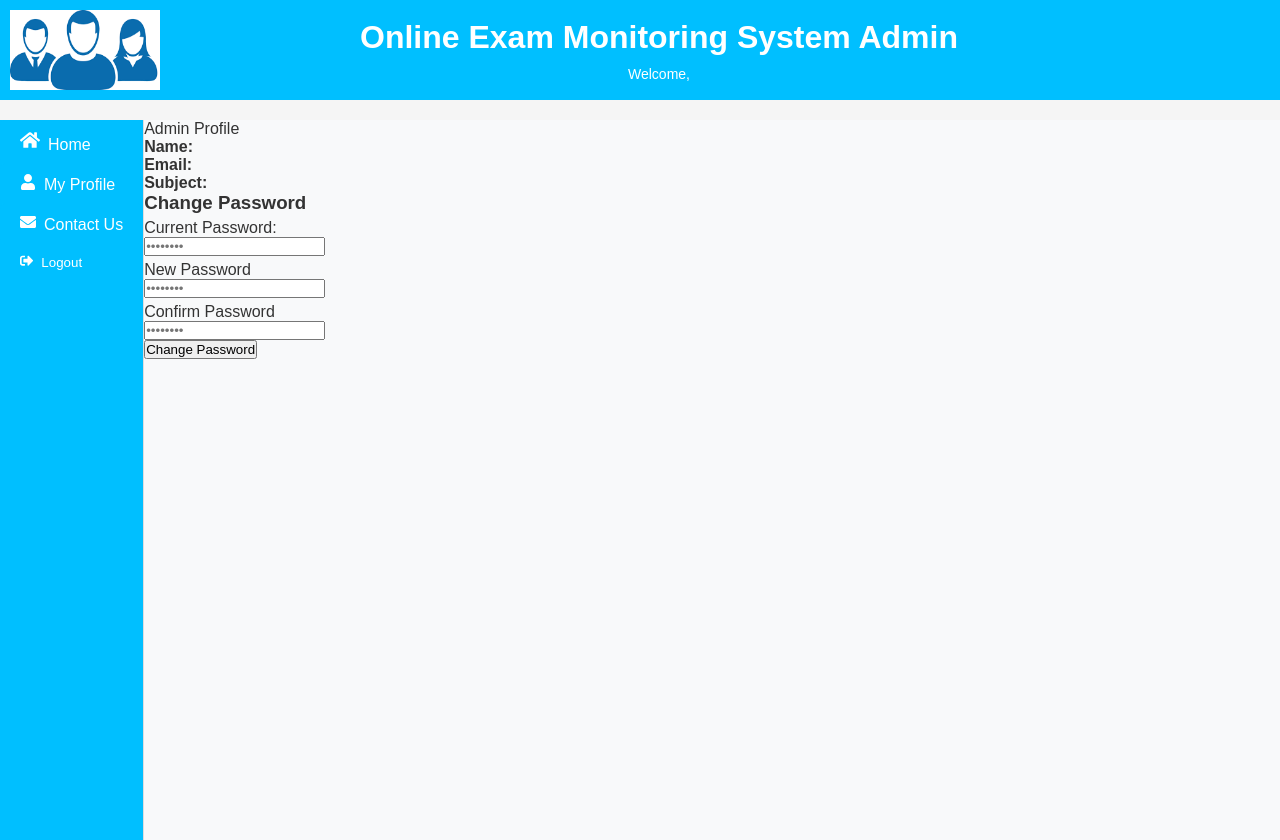
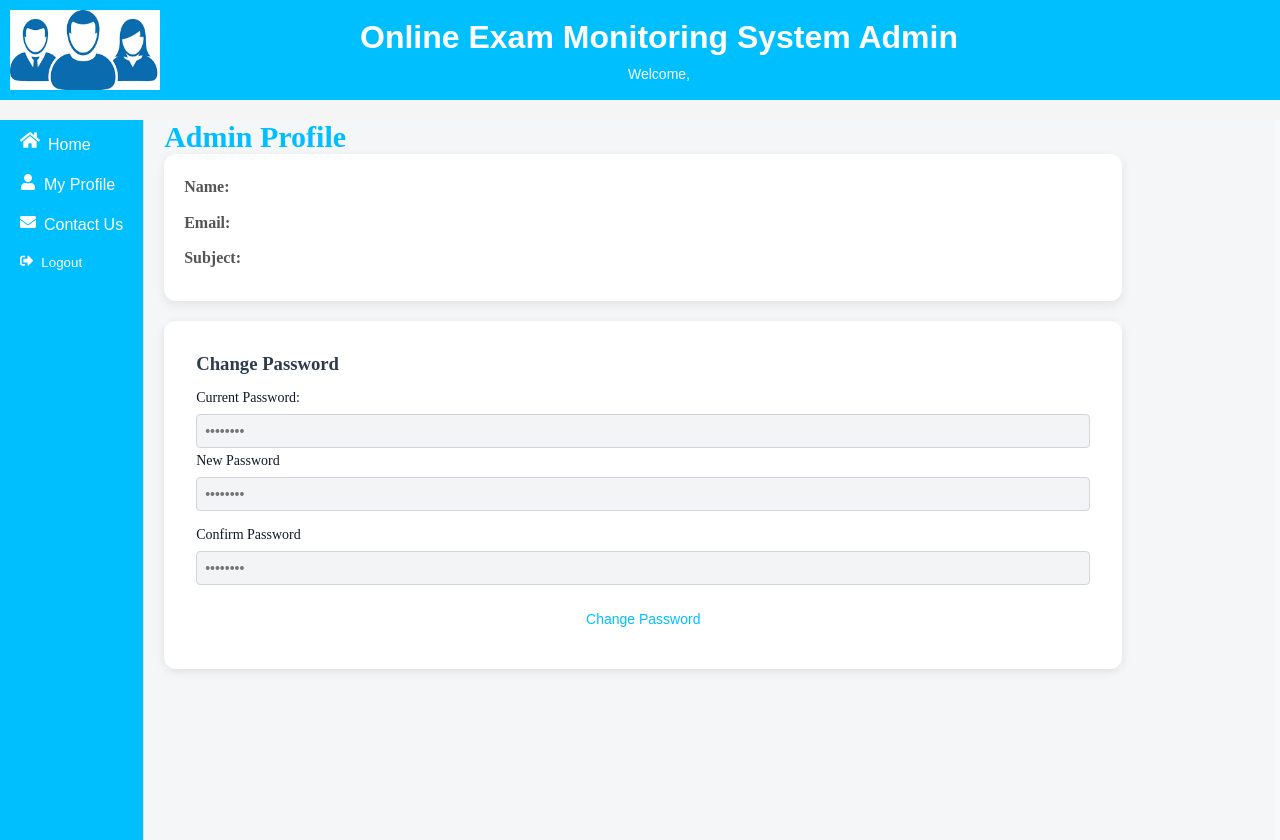
Before and after one commit to avi212003/-Online-Exam-Monitoring-System, a React (Vite) app in the folder admin/frontend/: page /profile in a window 1280 px wide. Built offline with nearby package versions, Linux system fonts and the light colour scheme.

Commit message:
Updated admin profile page with adjusted empty spaces

```diff
--- a/admin/frontend/src/styles/AdminProfile.css
+++ b/admin/frontend/src/styles/AdminProfile.css
@@ -0,0 +1,183 @@
+/* src/styles/AdminProfile.css */
+* {
+    margin: 0;
+    padding: 0;
+    box-sizing: border-box;
+  }
+
+  .Admin_container {
+    font-family: 'Arial, sans-serif';
+    background-color: #f4f6f8;
+    min-height: 100vh;
+    width: 99.5%;
+    padding-right: 540px;
+    overflow-y: auto;
+  }
+
+  .Admin_profile{
+    text-align: left;
+    color: deepskyblue;
+    font-weight: bold ;
+    font-size: 30px;
+  }
+
+  /* Main Layout */
+  .Admin_main {
+    display: flex;
+    width: 104%;
+    height: calc(100vh - 70px);
+    left: 0;
+  }
+
+  .Admin_main-content {
+    flex: 1;
+    padding: 0px 20px 20px 20px;
+  }
+
+  /* Personal Info */
+  .Admin_card {
+    background-color: #fff;
+    padding: 24px;
+    width: 167%;
+    border-radius: 12px; /* Slightly more rounded */
+    box-shadow: 0 4px 12px rgba(0, 0, 0, 0.08); /* Softer shadow */
+    margin-bottom: 20px;
+    display: flex;
+    gap: 20px;
+    flex-wrap: wrap;
+    transition: transform 0.2s, box-shadow 0.2s;
+  }
+
+  .Admin_card:hover {
+    box-shadow: 0 6px 18px rgba(0, 0, 0, 0.15); /* Elevate on hover */
+    transform: translateY(-3px); /* Slight lift on hover */
+  }
+
+  .Admin_card h3 {
+    margin-bottom: 15px;
+    color: #2e3b4e;
+    text-align: left;
+  }
+
+  .Admin_card div {
+    text-align: left;
+    width: 340px;
+  }
+
+  .Admin_card p {
+    margin-bottom: 10px;
+    color: #555;
+    text-align: left;
+    line-height: 1.6; /* Increase line spacing */
+  }
+
+  .change-password-container {
+    background-color: #f9fafb;
+    color: #111827;
+    display: flex;
+    align-items: center;
+    justify-content: center;
+    width: 167%;
+  }
+
+  .change-password-container:hover {
+    box-shadow: 0 6px 18px rgba(0, 0, 0, 0.15); /* Elevate on hover */
+    transform: translateY(-3px); /* Slight lift on hover */
+  }
+
+  .form-wrapper {
+    text-align: center;
+    width: 167%;
+  }
+
+  .form-box {
+    background-color: #ffffff;
+    border-radius: 12px;
+    padding: 2rem;
+    box-shadow: 0 2px 10px rgba(0, 0, 0, 0.1);
+  }
+
+  .form-box h3 {
+    margin-bottom: 15px;
+    color: #2e3b4e;
+    text-align: left;
+  }
+
+  .form-group {
+    margin-bottom: 1rem;
+  }
+
+  .form-group label {
+    display: block;
+    font-size: 0.875rem;
+    margin-bottom: 0.5rem;
+    text-align: left;
+  }
+
+  .form-group input {
+    width: 100%;
+    padding: 0.5rem;
+    border-radius: 4px;
+    border: 1px solid #d1d5db;
+    background-color: #f3f4f6;
+    font-size: 0.875rem;
+    color: #111827;
+  }
+
+  .submit-btn {
+    width: 20%;
+    padding: 0.625rem;
+    background-color: white;
+    color: deepskyblue;
+    border: none;
+    border-radius: 4px;
+    font-weight: 500;
+    font-size: 0.875rem;
+    cursor: pointer;
+    transition: background-color 0.2s;
+  }
+
+  .submit-btn:hover {
+    background-color: #34495e;
+  }
+
+  .Admin_card, .password-section {
+    padding: 20px;
+  }
+
+  /* Responsive Design */
+  @media (max-width: 1200px) {
+    .Admin_main {
+      flex-direction: column;
+      align-items: center;
+    }
+
+    .Admin_sidebar {
+      width: 100%;
+      position: relative;
+      min-height: auto;
+    }
+
+    .Admin-card,.password-section {
+      width: 100%;
+      box-shadow: none;
+      padding: 15px;
+    }
+  }
+
+  @media (max-width: 768px) {
+    .Admin_header-content {
+      flex-direction: column;
+      align-items: center;
+      padding: 15px;
+    }
+
+    .Admin_welcome-section h3 {
+      font-size: 18px;
+    }
+
+    .Admin_sidebar {
+      display: flex;
+      justify-content: space-around;
+    }
+}
```
